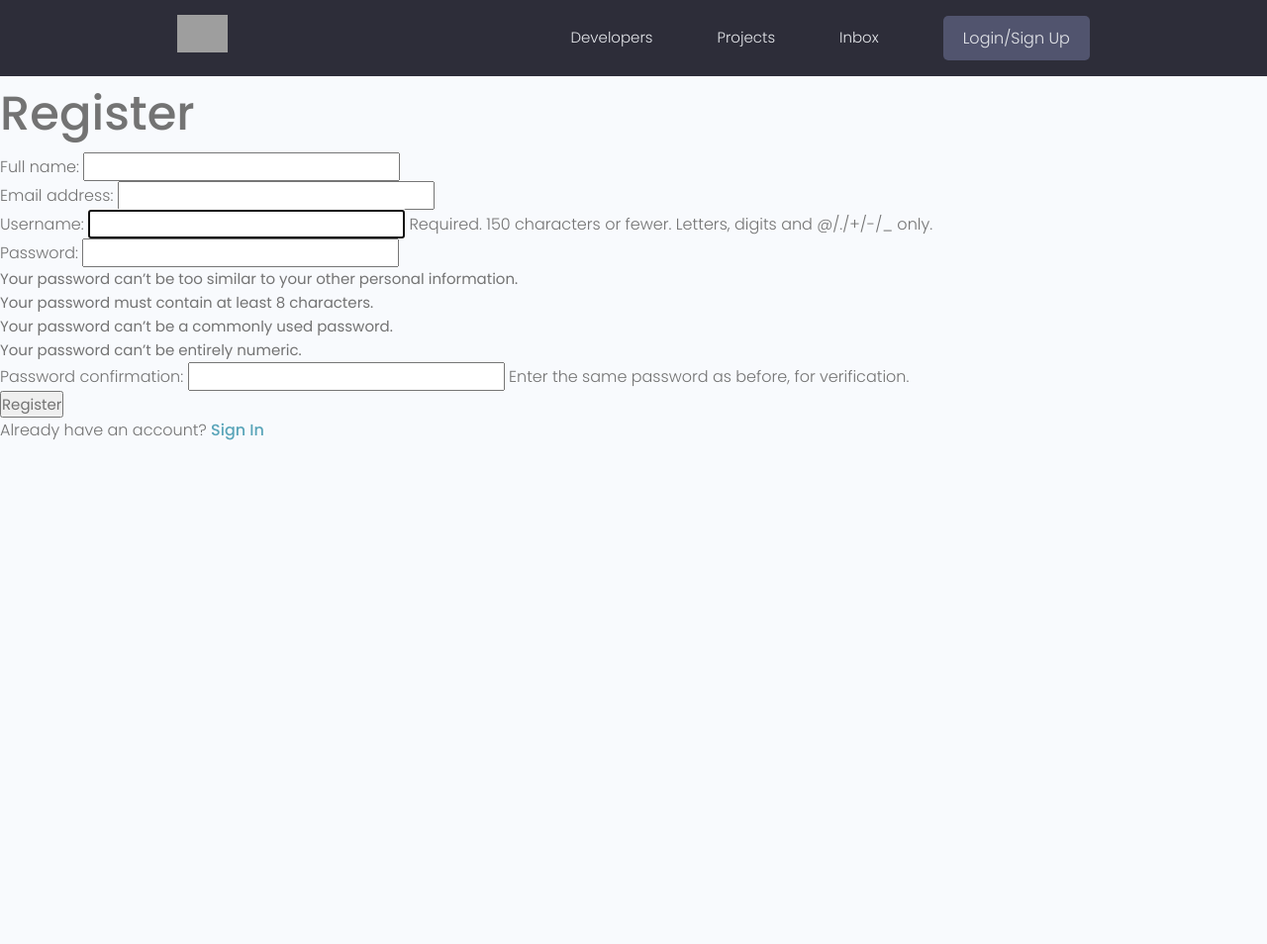
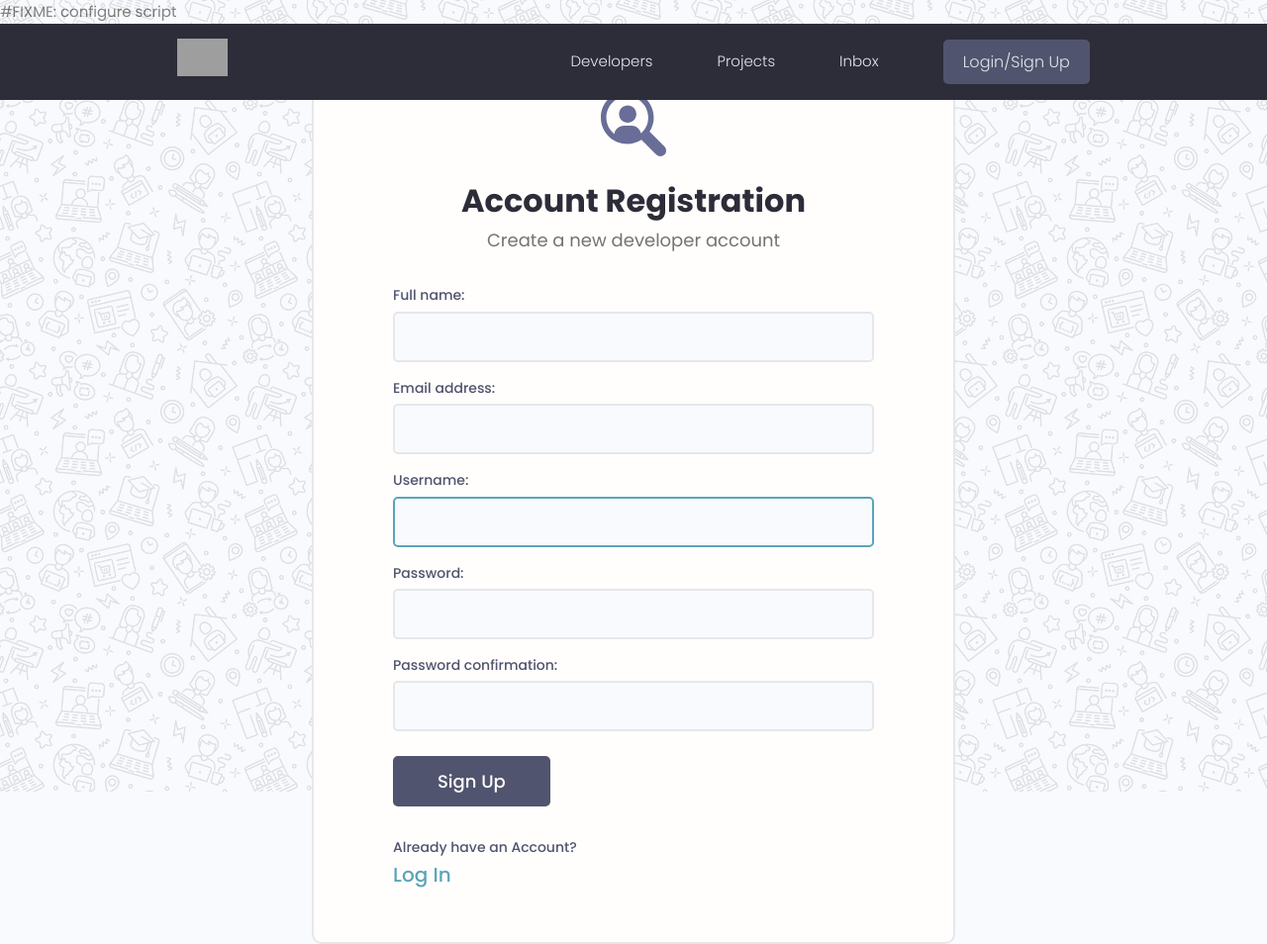
Before and after one commit to alinocco/devsearch, a Django app: page /register/ in a window 1280 px wide. Shown: the whole page at 99% size. Before the commit the page ends 445 px from the top, so only its background shows below. Run offline with Django 4.2, Linux system fonts and the light colour scheme; some libraries are stand-ins or nearby versions; grey boxes are pictures that could not be loaded.

Commit message:
L.7.3 - Styling Login & Register

```diff
--- a/static/uikit/app.js
+++ b/static/uikit/app.js
@@ -2,3 +2,13 @@
 document.addEventListener('DOMContentLoaded', function () {
   hljs.highlightAll();
 });
+
+
+let alertWrapper = document.querySelector('.alert')
+let alertClose = document.querySelector('.alert__close')
+
+if (alertWrapper) {
+  alertClose.addEventListener('click', () =>
+    alertWrapper.style.display = 'none'
+  )
+}
--- a/templates/main.html
+++ b/templates/main.html
@@ -11,24 +11,31 @@
     <!-- Icon - IconMonster -->
     <link
       rel="stylesheet"
-      href="https://cdn.iconmonstr.com/1.3.0/css/iconmonstr-iconic-font.min.css"
-    />
+      href="https://cdn.iconmonstr.com/1.3.0/css/iconmonstr-iconic-font.min.css" />
     <!-- Mumble UI -->
     <link rel="stylesheet" href="{% static 'uikit/styles/uikit.css' %}" />
     <!-- Dev Search UI -->
     <link rel="stylesheet" href="{% static 'styles/app.css' %}" />
 
+    #FIXME: configure script
+    <script src="{% static 'uikit/app.js' %}"></script>
+
     <title>DevSearch - Connect with Developers!</title>
   </head>
   <body>
-    {% include 'navbar.html'%} {% if messages %}
-    <ul class="messages">
+    {% include 'navbar.html'%}
+
+    {% if messages %}
       {% for message in messages %}
-      <li {% if message.tags %} class="{{message.tags}}" {% endif %}>
-        {{message}}
-      </li>
+      <div class="alert alert--{{message.tags}}">
+        <p class="alert__message">{{message}}</p>
+        <button class="alert__close">⨯</button>
+      </div>
       {% endfor %}
-    </ul>
-    {% endif %} {% block content %} {% endblock content %}
+    {% endif %}
+
+    {% block content %}
+
+    {% endblock content %}
   </body>
 </html>
--- a/users/forms.py
+++ b/users/forms.py
@@ -9,3 +9,9 @@ class CustomUserCreationForm(UserCreationForm):
         labels = {
             'first_name': 'Full name',
         }
+
+    def __init__(self, *args, **kwargs):
+        super(CustomUserCreationForm, self).__init__(*args, **kwargs)
+
+        for name, field in self.fields.items():
+            field.widget.attrs.update({'class': 'input'})
--- a/users/templates/users/login_register_form.html
+++ b/users/templates/users/login_register_form.html
@@ -1,18 +1,99 @@
-{% extends 'main.html' %} {% block content %} {% if page == 'register' %}
-<h1>Register</h1>
+{% extends 'main.html' %}
+{% load static %}
 
-<form action="{% url 'register' %}" method="POST">
-  {% csrf_token %} {{form.as_p}}
-  <input type="submit" value="Register" />
-</form>
-<p>Already have an account? <a href="{% url 'login' %}">Sign In</a></p>
+{% block content %}
+
+{% if page == 'register' %}
+
+<!-- Page: Register -->
+<div class="auth">
+  <div class="card">
+    <div class="auth__header text-center">
+      <a href="/">
+        <img src="{% static 'images/icon.svg' %}" alt="icon" />
+      </a>
+      <h3>Account Registration</h3>
+      <p>Create a new developer account</p>
+    </div>
+
+    <form action="{% url 'register' %}" method="POST" class="form auth__form">
+      {% csrf_token %}
+
+      {% for field in form %}
+      <div class="form__field">
+        <label for="formInput#text">{{field.label}}: </label>
+        {{field}}
+
+        {% for error in field.errors %}
+        <p style="color: red;">{{error}}</p>
+        {% endfor %}
+
+      </div>
+
+
+
+      {% endfor %}
+
+      <div class="auth__actions">
+        <input class="btn btn--sub btn--lg" type="submit" value="Sign Up" />
+      </div>
+    </form>
+    <div class="auth__alternative">
+      <p>Already have an Account?</p>
+      <a href="{% url 'login' %}">Log In</a>
+    </div>
+  </div>
+</div>
+
 {% else %}
-<h1>Login</h1>
-<form action="{% url 'login' %}" method="POST">
-  {% csrf_token %}
-  <input type="text" name="username" placeholder="Username" />
-  <input type="password" name="password" placeholder="Password" />
-  <input type="submit" value="Login" />
-</form>
-<p>Don't have an account? <a href="{% url 'register' %}">Sign Up</a></p>
-{% endif %} {% endblock content %}
+
+<!-- Page: Login -->
+<div class="auth">
+  <div class="card">
+    <div class="auth__header text-center">
+      <a href="/">
+        <img src="{% static 'images/icon.svg' %}" alt="icon" />
+      </a>
+      <h3>Account Login</h3>
+      <p>Hello Developer, Welcome Back!</p>
+    </div>
+
+    <form action="{% url 'login' %}" method="POST" class="form auth__form">
+      {% csrf_token %}
+      <!-- Input:Email -->
+      <div class="form__field">
+        <label for="formInput#text">Username: </label>
+        <input
+          class="input input--text"
+          id="formInput#text"
+          type="text"
+          name="username"
+          placeholder="Enter your username..."
+        />
+      </div>
+
+      <!-- Input:Password -->
+      <div class="form__field">
+        <label for="formInput#password">Password: </label>
+        <input
+          class="input input--password"
+          id="formInput#passowrd"
+          type="password"
+          name="password"
+          placeholder="••••••••"
+        />
+      </div>
+      <div class="auth__actions">
+        <input class="btn btn--sub btn--lg" type="submit" value="Log In" />
+        <a href="forgetpassword.html">Forget Password?</a>
+      </div>
+    </form>
+    <div class="auth__alternative">
+      <p>Don’t have an account?</p>
+      <a href="{% url 'register' %}">Sign Up</a>
+    </div>
+  </div>
+</div>
+{% endif %}
+
+{% endblock content %}
--- a/users/views.py
+++ b/users/views.py
@@ -78,5 +78,5 @@ def loginUser(request):
 @login_required
 def logoutUser(request):
     logout(request)
-    messages.error(request, "You've been logged out.")
+    messages.info(request, "You've been logged out.")
     return redirect('login')
```
Also changed, not shown: templates/login.html (added, +67 -0 lines), templates/signup.html (added, +89 -0 lines), static/images/icon.svg (added), static/images/pattern.jpg (added).
